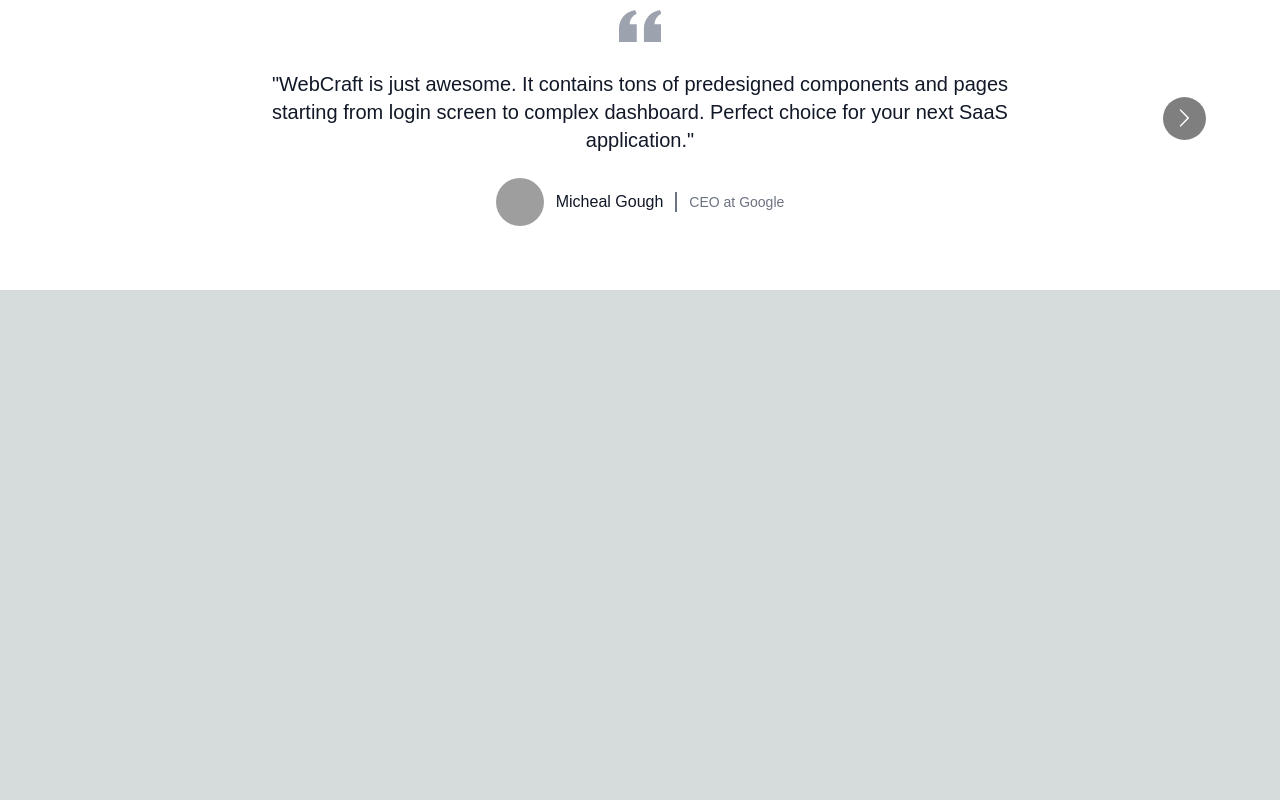
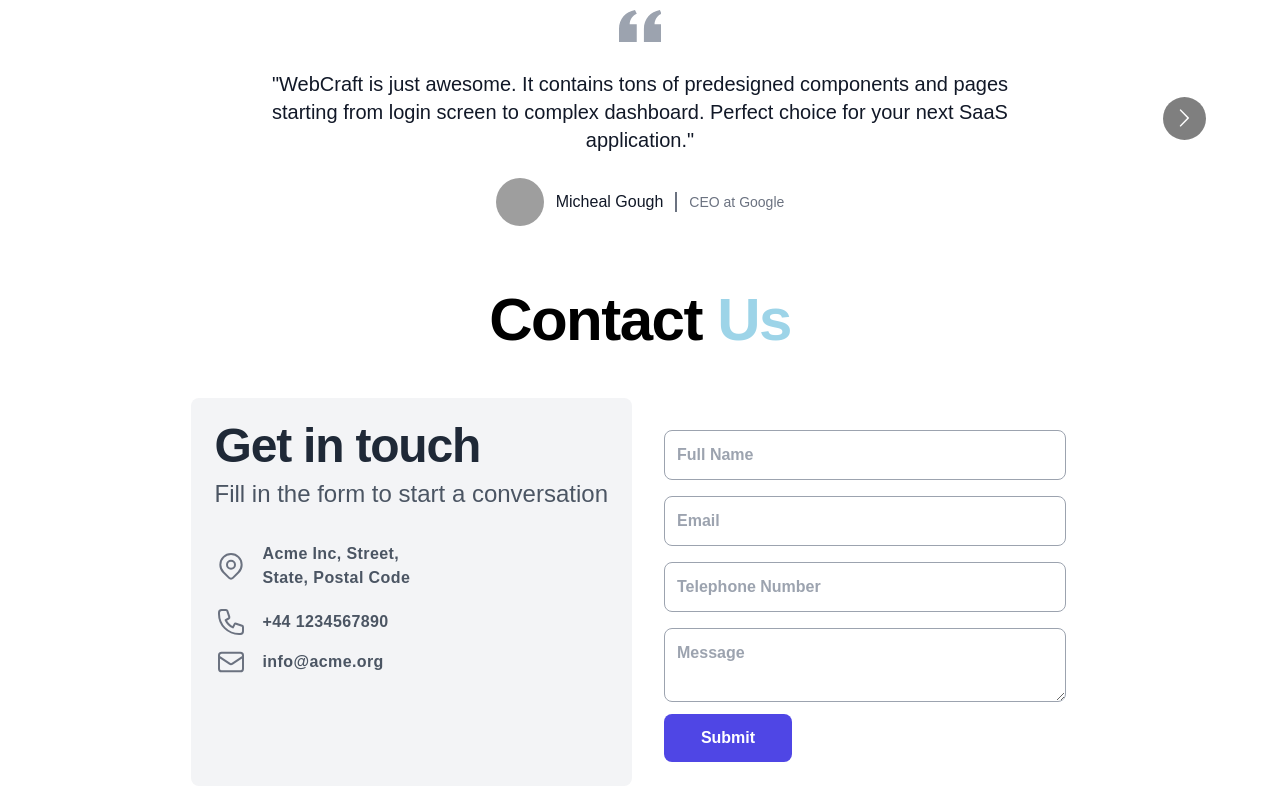
Before and after one commit to WebCraftt/webcraftt-frontend, a Next.js app: page / in a window 1280 px wide. Shown: the part 2534-3334 px from the top of the page. Before the commit the page ends 2824 px from the top, so only its background shows below. Built offline with nearby package versions, Linux system fonts and the light colour scheme; grey boxes are pictures that could not be loaded.

Commit message:
Contact Us Form

```diff
--- a/pages/index.js
+++ b/pages/index.js
@@ -3,6 +3,7 @@
 import Package from "@/src/components/Package";
 import Testimonials from "@/src/components/Testimonials";
 import Team from "@/src/components/Team";
+import ContactUs from "@/src/components/ContactUs";
 
 export default function Home() {
   return (
@@ -13,6 +14,7 @@
       <Team />
       {/* Review */}
       <Testimonials />
+      <ContactUs />
     </Layout>
   );
 }
--- /dev/null
+++ b/src/components/ContactUs.js
@@ -0,0 +1,165 @@
+import React from "react";
+
+const ContactUs = () => {
+  return (
+    <div class="relative flex flex-col items-top justify-center h-max bg-white dark:bg-gray-900 sm:items-center sm:pt-0 py-10">
+      <h1 className="max-w-2xl mb-4 text-4xl text-center m-auto font-extrabold tracking-tight leading-none md:text-5xl xl:text-6xl dark:text-white">
+        Contact <span className="text-[#9dd4e8]">Us</span>
+      </h1>
+
+      <div class="max-w-6xl mx-auto sm:px-6 lg:px-8">
+        <div class="mt-8 overflow-hidden">
+          <div class="grid grid-cols-1 md:grid-cols-2">
+            <div class="p-6 mr-2 bg-gray-100 dark:bg-gray-800 sm:rounded-lg">
+              <h1 class="text-4xl sm:text-5xl text-gray-800 dark:text-white font-extrabold tracking-tight">
+                Get in touch
+              </h1>
+              <p class="text-normal text-lg sm:text-2xl font-medium text-gray-600 dark:text-gray-400 mt-2">
+                Fill in the form to start a conversation
+              </p>
+
+              <div class="flex items-center mt-8 text-gray-600 dark:text-gray-400">
+                <svg
+                  fill="none"
+                  stroke="currentColor"
+                  stroke-linecap="round"
+                  stroke-linejoin="round"
+                  stroke-width="1.5"
+                  viewBox="0 0 24 24"
+                  class="w-8 h-8 text-gray-500"
+                >
+                  <path
+                    stroke-linecap="round"
+                    stroke-linejoin="round"
+                    stroke-width="1.5"
+                    d="M17.657 16.657L13.414 20.9a1.998 1.998 0 01-2.827 0l-4.244-4.243a8 8 0 1111.314 0z"
+                  />
+                  <path
+                    stroke-linecap="round"
+                    stroke-linejoin="round"
+                    stroke-width="1.5"
+                    d="M15 11a3 3 0 11-6 0 3 3 0 016 0z"
+                  />
+                </svg>
+                <div class="ml-4 text-md tracking-wide font-semibold w-40">
+                  Acme Inc, Street, State, Postal Code
+                </div>
+              </div>
+
+              <div class="flex items-center mt-4 text-gray-600 dark:text-gray-400">
+                <svg
+                  fill="none"
+                  stroke="currentColor"
+                  stroke-linecap="round"
+                  stroke-linejoin="round"
+                  stroke-width="1.5"
+                  viewBox="0 0 24 24"
+                  class="w-8 h-8 text-gray-500"
+                >
+                  <path
+                    stroke-linecap="round"
+                    stroke-linejoin="round"
+                    stroke-width="1.5"
+                    d="M3 5a2 2 0 012-2h3.28a1 1 0 01.948.684l1.498 4.493a1 1 0 01-.502 1.21l-2.257 1.13a11.042 11.042 0 005.516 5.516l1.13-2.257a1 1 0 011.21-.502l4.493 1.498a1 1 0 01.684.949V19a2 2 0 01-2 2h-1C9.716 21 3 14.284 3 6V5z"
+                  />
+                </svg>
+                <div class="ml-4 text-md tracking-wide font-semibold w-40">
+                  +44 1234567890
+                </div>
+              </div>
+
+              <div class="flex items-center mt-2 text-gray-600 dark:text-gray-400">
+                <svg
+                  fill="none"
+                  stroke="currentColor"
+                  stroke-linecap="round"
+                  stroke-linejoin="round"
+                  stroke-width="1.5"
+                  viewBox="0 0 24 24"
+                  class="w-8 h-8 text-gray-500"
+                >
+                  <path
+                    stroke-linecap="round"
+                    stroke-linejoin="round"
+                    stroke-width="1.5"
+                    d="M3 8l7.89 5.26a2 2 0 002.22 0L21 8M5 19h14a2 2 0 002-2V7a2 2 0 00-2-2H5a2 2 0 00-2 2v10a2 2 0 002 2z"
+                  />
+                </svg>
+                <div class="ml-4 text-md tracking-wide font-semibold w-40">
+                  info@acme.org
+                </div>
+              </div>
+            </div>
+
+            <form class="p-6 flex flex-col justify-center">
+              <div class="flex flex-col">
+                <label for="name" class="hidden">
+                  Full Name
+                </label>
+                <input
+                  type="name"
+                  name="name"
+                  id="name"
+                  placeholder="Full Name"
+                  class="w-100 mt-2 py-3 px-3 rounded-lg bg-white dark:bg-gray-800 border
+                  border-gray-400 dark:border-gray-700 text-white font-semibold focus:border-indigo-500 focus:outline-none"
+                />
+              </div>
+
+              <div class="flex flex-col mt-2">
+                <label for="email" class="hidden">
+                  Email
+                </label>
+                <input
+                  type="email"
+                  name="email"
+                  id="email"
+                  placeholder="Email"
+                  class="w-100 mt-2 py-3 px-3 rounded-lg bg-white dark:bg-gray-800 border
+                   border-gray-400 dark:border-gray-700 text-white font-semibold focus:border-indigo-500 focus:outline-none"
+                />
+              </div>
+
+              <div class="flex flex-col mt-2">
+                <label for="tel" class="hidden">
+                  Number
+                </label>
+                <input
+                  type="tel"
+                  name="tel"
+                  id="tel"
+                  placeholder="Telephone Number"
+                  class="w-100 mt-2 py-3 px-3 rounded-lg bg-white dark:bg-gray-800 border border-gray-400
+                  dark:border-gray-700 text-white font-semibold focus:border-indigo-500 focus:outline-none"
+                />
+              </div>
+              <div class="flex flex-col mt-2">
+                <label for="tel" class="hidden">
+                  Message
+                </label>
+                <textarea
+                  type="text"
+                  name="text"
+                  id="text"
+                  placeholder="Message"
+                  class="w-100 mt-2 py-3 px-3 rounded-lg bg-white dark:bg-gray-800 border
+                   border-gray-400 dark:border-gray-700 text-white font-semibold focus:border-indigo-500 focus:outline-none"
+                />
+              </div>
+
+              <button
+                type="submit"
+                class="md:w-32 bg-indigo-600 hover:bg-blue-dark text-white font-bold py-3 px-6
+                rounded-lg mt-3 hover:bg-indigo-500 transition ease-in-out duration-300"
+              >
+                Submit
+              </button>
+            </form>
+          </div>
+        </div>
+      </div>
+    </div>
+  );
+};
+
+export default ContactUs;
```
